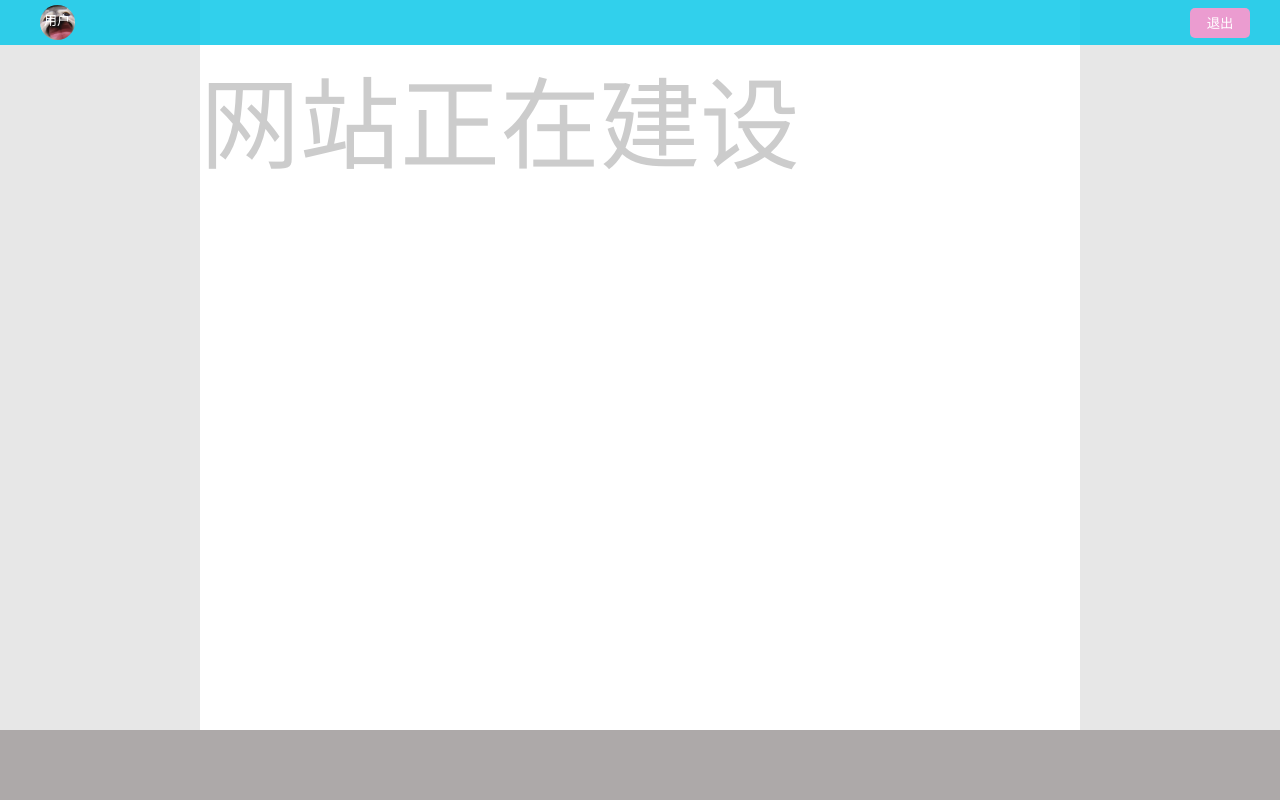
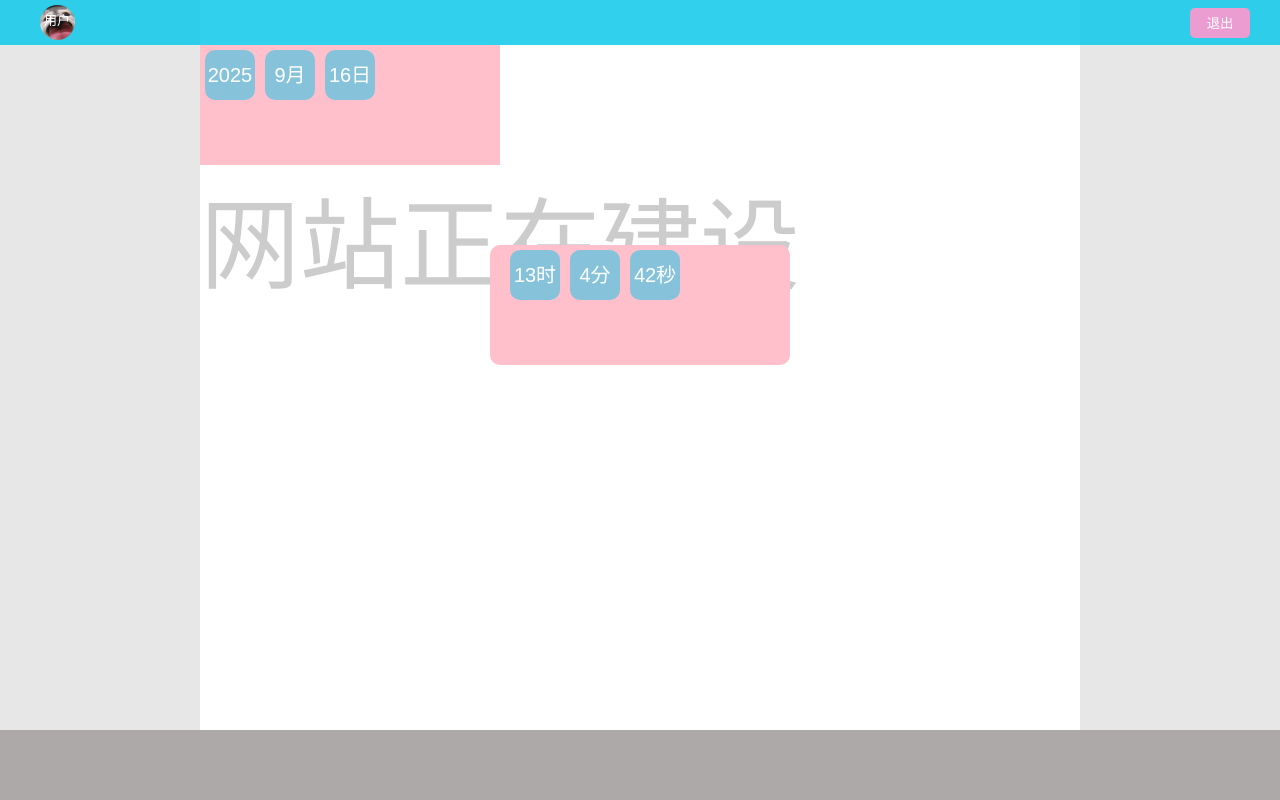
Before and after one commit to snownhuman/MyWeb, a plain HTML site: page message.html in a window 1280 px wide. Shown: the top 800 px of the page. Drawn offline with Linux system fonts and the light colour scheme.

Commit message:
网站更新成功

```diff
--- a/message.css
+++ b/message.css
@@ -102,3 +102,45 @@ button:hover {
   font-size: 13px;
   color: white;
 }
+
+.clock {
+  width: 300px;
+  height: 120px;
+  background-color: pink;
+}
+
+#year,
+#month,
+#date,
+#hours,
+#minutes,
+#seconds {
+  float: left;
+  width: 50px;
+  height: 50px;
+  line-height: 50px;
+  text-align: center;
+  margin: 5px;
+  background-color: rgb(14, 200, 233, 0.5);
+  border-radius: 10px;
+  font-size: 20px;
+  color: white;
+  position: relative;
+}
+
+#hours {
+  margin-left: 20px;
+
+}
+
+.dataTime {
+  position: absolute;
+  left: 50%;
+  transform: translateX(-50%);
+  top: 200px;
+  width: 300px;
+  height: 120px;
+  background-color: pink;
+  border-radius: 10px;
+  text-align: center;
+}
--- a/message.html
+++ b/message.html
@@ -12,13 +12,23 @@
 <body>
   <div class="main">
     <div class="block">
-      <div class="touxiang"> <img src="./img/Snipaste_2025-09-05_19-50-52.png" alt="加载失败" >
-      <div class="username">用户</div>
+      <div class="touxiang"> <img src="./img/Snipaste_2025-09-05_19-50-52.png" alt="加载失败">
+        <div class="username">用户</div>
       </div>
-      <button >退出</button>
+      <button>退出</button>
     </div>
     <div class="persondata"></div>
     <div class="neirong">
+      <div class="clock">
+        <div id="year"></div>
+        <div id="month"></div>
+        <div id="date"></div>
+        <div class="dataTime">
+          <div id="hours"></div>
+          <div id="minutes"></div>
+          <div id="seconds"></div>
+        </div>
+      </div>
       网站正在建设
     </div>
     <div class="rightblock"></div>
--- a/message.js
+++ b/message.js
@@ -29,3 +29,26 @@ if (logoutBtn) {
     window.location.href = 'index.html';
   });
 }
+
+function getTime(){
+  let date=new Date();
+  let year =date.getFullYear();
+  let month =date.getMonth()+1;
+  let day =date.getDate();
+  let hour =date.getHours();
+  let minute =date.getMinutes();
+  let second =date.getSeconds();
+  let  yearshow=document.getElementById('year');
+  yearshow.innerHTML=year;
+  let monthshow=document.getElementById('month');
+  monthshow.innerHTML=month+'月';
+  let dayshow=document.getElementById('date');
+  dayshow.innerHTML=day+'日';
+  let hourshow=document.getElementById('hours');
+  hourshow.innerHTML=hour+'时';
+  let minuteshow=document.getElementById('minutes');
+  minuteshow.innerHTML=minute+'分';
+  let secondshow=document.getElementById('seconds');
+  secondshow.innerHTML=second+'秒';
+}
+setInterval(getTime, 1000);
```
